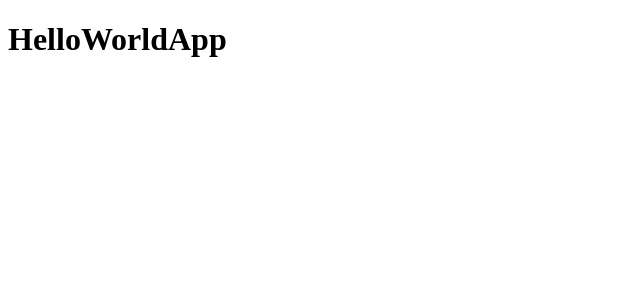
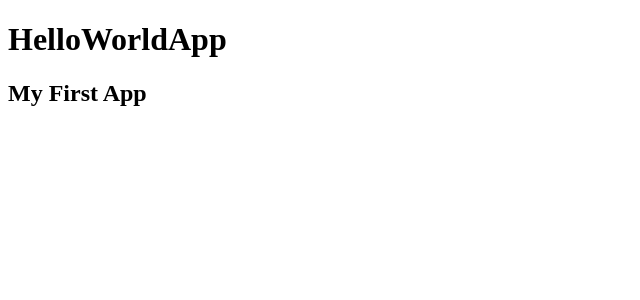
Before and after one commit to gatodemontecristo/react_part2_primeros_react, a React (Vite) app: page / in a window 1280 px wide. Shown: the top 300 px of the page, without its empty margins (0-640 px from the left). Built offline with nearby package versions, Linux system fonts and the light colour scheme.

Commit message:
Tarea nuevo componente

```diff
--- /dev/null
+++ b/src/FirstApp.jsx
@@ -0,0 +1,7 @@
+
+
+export const FirstApp = () => {
+  return (
+    <h2>My First App</h2>
+  )
+}
--- a/src/main.jsx
+++ b/src/main.jsx
@@ -2,9 +2,11 @@ import React from "react";
 import ReactDOM from 'react-dom/client';
 
 import {HelloWorldComp,hola} from './HelloWorldApp';
+import {FirstApp} from "./FirstApp";
 
 ReactDOM.createRoot(document.getElementById('root')).render(
     <React.StrictMode>
         <HelloWorldComp/>
+        <FirstApp/>
     </React.StrictMode>
 );
```
